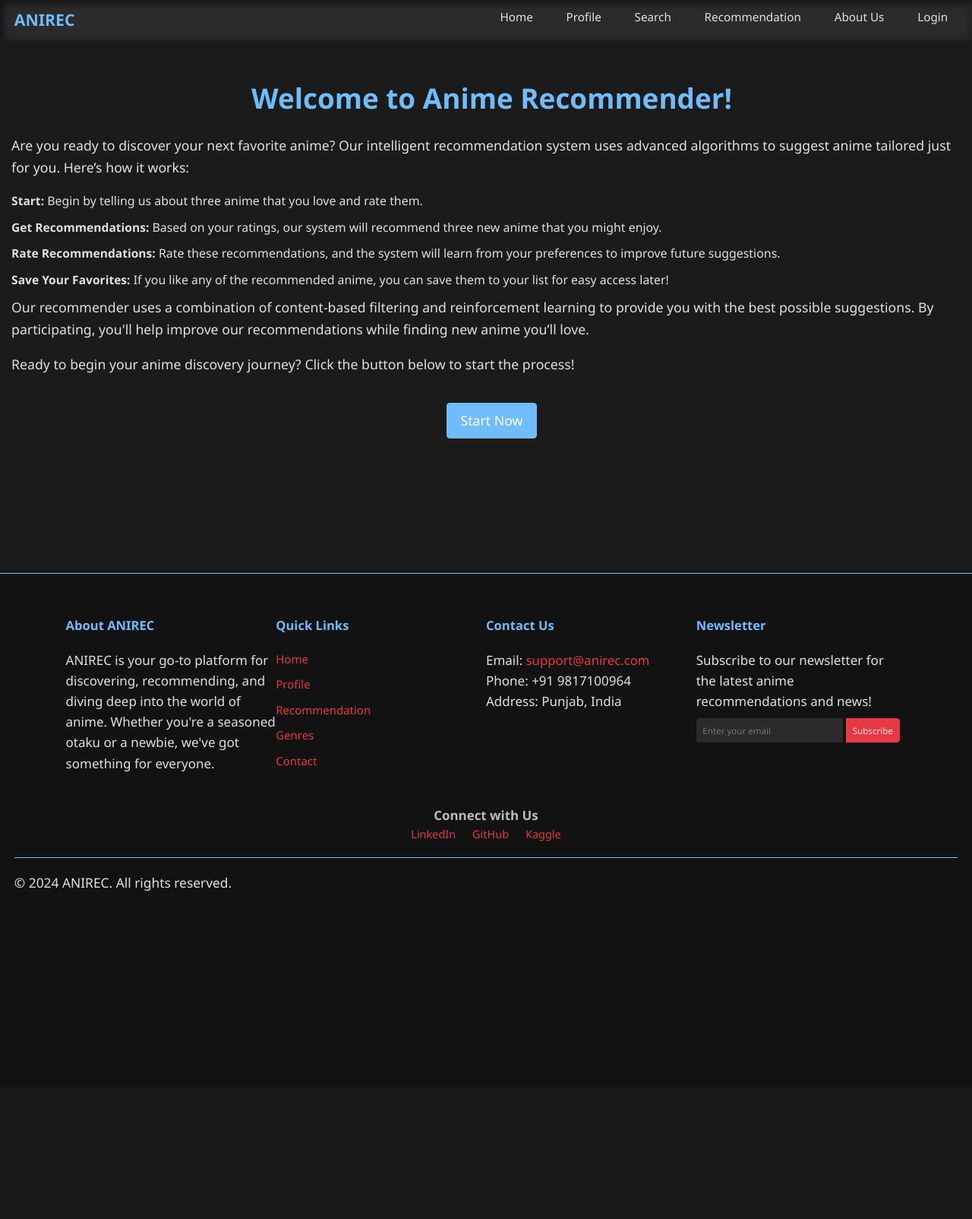
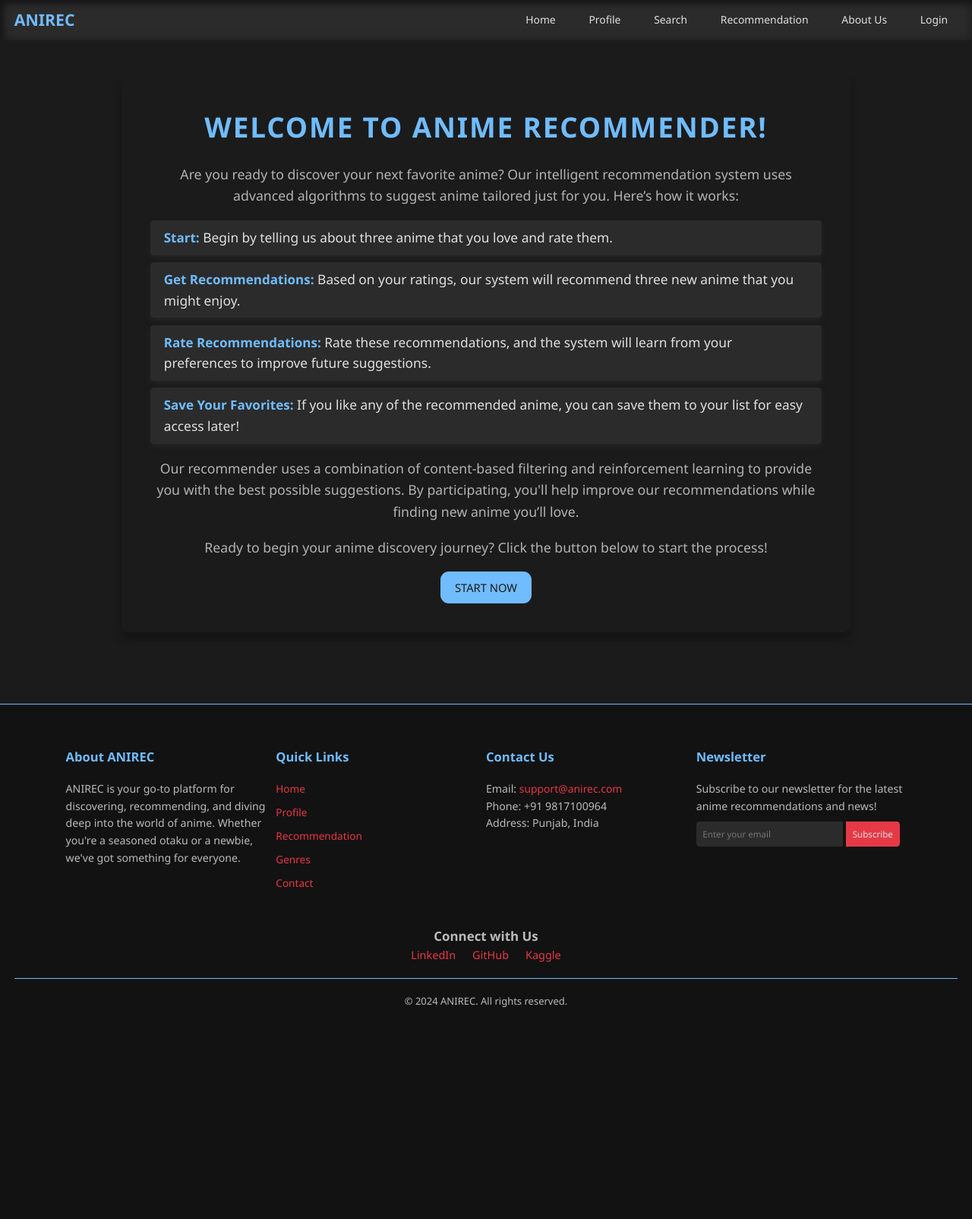
Before and after one commit to Mridul-23/Anirec_w, a Django app: page /anirec/start/ in a window 1280 px wide. Shown: the whole page at 76% size. Before the commit the page ends 1173 px from the top, so only its background shows below. Run offline with Django 5.2, Linux system fonts and the light colour scheme; parts of the project's set-up code (start-up, migrations or seed data) failed here and were passed over; some libraries are stand-ins or nearby versions.

Commit message:
some changes (maybe)

```diff
--- a/anime/static/anime/css/home.css
+++ b/anime/static/anime/css/home.css
@@ -22,6 +22,7 @@
     -webkit-text-fill-color: transparent;
     -webkit-background-clip: text;
     background-clip: text;
+    -webkit-user-select: none;
     user-select: none;
 }
 
--- a/anirec/recommender.py
+++ b/anirec/recommender.py
@@ -1,57 +1,52 @@
 import numpy as np
 import pickle
-import pandas as pd
 
-anidf = pd.read_csv(r"C:\Users\HP\Desktop\Projects\Anirec (Cli)\Anirec\data\preprocessed_ani_data.csv")
-with open(r'similarity_matrix.pkl', 'rb') as f:
-    similarity_matrix = pickle.load(f)
 
-round_no = 0
-user_history_dict = {
-    'already_recommended': [],
-    'arm1': {'anime': [], 'rating': [], 't': 1},
-    'arm2': {'anime': [], 'rating': [], 't': 1},
-    'arm3': {'anime': [], 'rating': [], 't': 1}
-}
-
-def user_history(temp_dict, arm):
-    """Update user history with anime and ratings."""
-    global user_history_dict, round_no
-    round_no += 1
-    if 'anime' in temp_dict:
-        user_history_dict['already_recommended'].extend(temp_dict['anime'])
-        user_history_dict[f'arm{arm}']['anime'].extend(temp_dict['anime'])
-        user_history_dict[f'arm{arm}']['rating'].extend(temp_dict['rating'])
-    else:
-        for i in range(3):
-            user_history_dict['already_recommended'].extend(temp_dict[f'arm{i+1}']['anime'])
-            user_history_dict[f'arm{i+1}']['anime'].extend(temp_dict[f'arm{i+1}']['anime'])
-            user_history_dict[f'arm{i+1}']['rating'].extend(temp_dict[f'arm{i+1}']['rating'])
-
-def UCB():
-    """Use UCB algorithm to choose the best arm."""
-    global user_history_dict, round_no
-    ucb_values = []
+def UCB(session):
+    if 'user_history_dict' not in session:
+        session['user_history_dict'] = {}
+    user_history_dict = session['user_history_dict']
+    round_no = session['round_no']
+    ucb_values = {}
     for i in range(3):
         t = user_history_dict[f'arm{i+1}']['t']
         ratings = user_history_dict[f'arm{i+1}']['rating']
-        avg_rating = sum(ratings) / len(ratings) if ratings else 0
-        exploration_term = np.sqrt(2 * np.log(round_no) / t)
-        ucb_values.append((i+1, avg_rating + exploration_term))
-    return max(ucb_values, key=lambda x: x[1])[0]
+        average_rating = sum(ratings) / len(ratings)
+        exploration_term = np.sqrt(2*(np.log(round_no))/t)
+        ucb_values[i+1] = average_rating + exploration_term
 
-def recommend(arm):
-    """Recommend anime based on user history and similarity matrix."""
-    global user_history_dict
+    arm = max(ucb_values, key=ucb_values.get)
+    recommendations = recommend(session, arm)
+    round_no += 1
+    user_history_dict[f'arm{arm}']['t'] += 1
+    user_history_dict['already_recommended'].extend(recommendations)
+
+
+    session['user_history_dict'] = user_history_dict
+    session['round_no'] = round_no
+    session['previous_arm'] = arm
+
+    return recommendations
+
+
+
+def recommend(session, arm):
+    with open(r'similarity_matrix.pkl', 'rb') as f:
+        similarity_matrix = pickle.load(f)
+    user_history_dict = session['user_history_dict']
     similar_anime = []
     anime_list = []
 
-    for shown in user_history_dict[f'arm{arm}']['anime']:
+    arm_shows = user_history_dict[f'arm{arm}']['anime']
+    same_shows = len(arm_shows)
+
+    for shown in arm_shows:
         distances = similarity_matrix[shown]
-        anime_list.extend(sorted(list(enumerate(distances)), reverse=True, key=lambda x: x[1])[1:10])
+        similar_anime.extend(sorted(list(enumerate(distances)), reverse=True, key = lambda x:x[1])[same_shows:100])
 
-    similar_anime.extend(sorted(anime_list, reverse=True, key=lambda x:x[1]))
-    anime_list = [i[0] for i in similar_anime]
+    anime_list.extend([i[0] for i in similar_anime])
     recommendations = [i for i in anime_list if i not in user_history_dict['already_recommended']][:3]
 
+    user_history_dict[f'arm{arm}']['anime'].extend(recommendations)
+
     return recommendations
--- a/anirec/static/anirec/css/start.css
+++ b/anirec/static/anirec/css/start.css
@@ -1,47 +1,68 @@
-/* Ensure these styles are added to your base CSS file or a specific CSS file for start.html */
-.container {
+.recommender-container {
+    background-color: var(--primary-bg);
+    padding: 40px;
+    border-radius: 10px;
+    box-shadow: 0 10px 10px var(--shadow-dark);
+    max-width: 75%;
+    margin: 50px auto;
+    margin-bottom: 100px;
     text-align: center;
-    margin-top: 50px;
-    margin-left: 1em;
+    color: var(--text-color);
 }
 
-h1 {
-    font-size: 2.5rem;
+.recommender-title {
+    font-size: 2.5em;
+    margin-bottom: 20px;
     color: var(--highlight-color);
-    margin-bottom: 20px;
+    text-transform: uppercase;
+    letter-spacing: 2px;
 }
 
-p {
-    font-size: 1.2rem;
-    color: var(--text-color);
+.recommender-description {
+    font-size: 1.2em;
+    line-height: 1.6;
     margin-bottom: 20px;
+    color: var(--text-light);
+}
+
+.recommender-steps {
+    list-style-type: none;
+    padding: 0;
+    margin: 20px 0;
+}
+
+.recommender-steps li {
+    font-size: 1.2em;
+    background-color: var(--secondary-bg);
+    padding: 10px 20px;
+    margin: 10px 0;
+    border-radius: 5px;
+    box-shadow: 0 4px 8px var(--shadow-light);
     text-align: left;
 }
 
-ul {
-    list-style-type: none;
-    padding: 0;
+.recommender-steps li strong {
+    color: var(--highlight-color);
+    font-weight: bold;
 }
 
-ul li {
-    font-size: 1.1rem;
-    margin-bottom: 10px;
-    text-align: left;
+.recommender-btn {
+    display: inline-block;
+    padding: 10px 20px;
+    font-size: 1em;
+    text-transform: uppercase;
+    background-color: var(--highlight-color);
+    color: var(--primary-bg);
+    border: none;
+    font-weight: 500;
+    border-radius: 0.75em;
+    text-decoration: none;
+    transition: background-color 0.25s ease,
+    color 0.25s ease, transform 0.25s ease;
 }
 
-.btn {
-    display: inline-block;
-    padding: 10px 20px;
-    font-size: 1.2rem;
-    color: #fff;
-    background-color: var(--highlight-color);
-    text-decoration: none;
-    border-radius: 5px;
-    margin-top: 1em;
-    margin-bottom: 10em;
-    transition: background-color 0.3s;
+.recommender-btn:hover {
+    background-color: var(--accent-color);
+    color: var(--text-color);
+    transform: scale(0.975);
 }
-
-.btn:hover {
-    background-color: #77b0d4;
-}
--- a/anirec/templates/anirec/start.html
+++ b/anirec/templates/anirec/start.html
@@ -8,17 +8,17 @@
 {% endblock %}
 
 {% block content %}
-<div class="container">
-    <h1>Welcome to Anime Recommender!</h1>
-    <p>Are you ready to discover your next favorite anime? Our intelligent recommendation system uses advanced algorithms to suggest anime tailored just for you. Here’s how it works:</p>
-    <ul>
+<div class="recommender-container">
+    <h1 class="recommender-title">Welcome to Anime Recommender!</h1>
+    <p class="recommender-description">Are you ready to discover your next favorite anime? Our intelligent recommendation system uses advanced algorithms to suggest anime tailored just for you. Here’s how it works:</p>
+    <ul class="recommender-steps">
         <li><strong>Start:</strong> Begin by telling us about three anime that you love and rate them.</li>
         <li><strong>Get Recommendations:</strong> Based on your ratings, our system will recommend three new anime that you might enjoy.</li>
         <li><strong>Rate Recommendations:</strong> Rate these recommendations, and the system will learn from your preferences to improve future suggestions.</li>
         <li><strong>Save Your Favorites:</strong> If you like any of the recommended anime, you can save them to your list for easy access later!</li>
     </ul>
-    <p>Our recommender uses a combination of content-based filtering and reinforcement learning to provide you with the best possible suggestions. By participating, you'll help improve our recommendations while finding new anime you’ll love.</p>
-    <p>Ready to begin your anime discovery journey? Click the button below to start the process!</p>
-    <a href="{% url 'anirec:recommender' %}" class="btn btn-primary">Start Now</a>
+    <p class="recommender-description">Our recommender uses a combination of content-based filtering and reinforcement learning to provide you with the best possible suggestions. By participating, you'll help improve our recommendations while finding new anime you’ll love.</p>
+    <p class="recommender-description">Ready to begin your anime discovery journey? Click the button below to start the process!</p>
+    <a href="{% url 'anirec:recommender' %}" class="recommender-btn btn-primary">Start Now</a>
 </div>
 {% endblock %}
--- a/anirec/urls.py
+++ b/anirec/urls.py
@@ -5,5 +5,7 @@
 
 urlpatterns = [
     path('start/', views.start, name='start'),
-    path('recommender/', views.recommendation_process, name='recommender')
+    path('search/', views.search_anime, name='search_anime'),
+    path('recommender/', views.recommender_view, name='recommender'),
+    path('recommendations/', views.get_recommendations, name='recommendations'),
 ]
--- a/anirec/views.py
+++ b/anirec/views.py
@@ -1,13 +1,72 @@
+import json
+from .recommender import UCB
+from django.http import JsonResponse
+from anime.models import GeneralData
 from django.shortcuts import render, redirect
-from .recommender import recommend, user_history, UCB
-# Create your views here.
+from django.views.decorators.csrf import csrf_exempt
+from django.views.decorators.http import require_GET
+from django.contrib.auth.decorators import login_required
+from .session_helpers import initialize_user_history, update_user_history
+
 def start(request):
     if request.method == 'POST':
         return redirect('recommendation_process')
 
     return render(request, 'anirec/start.html')
 
+@require_GET
+def search_anime(request):
+    name = request.GET.get('name')
+    payload = []
 
-def recommendation_process(request):
-    # yet to make this view
-    return render(request, 'anirec/recommender.html')
+    if name:
+        names_english_objs = GeneralData.objects.filter(name_english__icontains=name)
+        for obj in names_english_objs:
+            payload.append(obj.name_english)
+
+    return JsonResponse({'status': 200, 'data': payload})
+
+@login_required(login_url='user:login')
+def recommender_view(request):
+    if request.method == 'GET':
+        return render(request, 'anirec/recommender.html')
+
+    if request.method == 'POST':
+        data = json.loads(request.body)
+        initialize_user_history(request.session, data)
+
+        return JsonResponse({'status': 'success', 'message': 'Data processed successfully'})
+
+@login_required(login_url='user:login')
+def get_recommendations(request):
+
+    if request.method == 'GET':
+        recommendations = UCB(request.session)
+        context = {
+            'data' : []
+        }
+
+        for anime in recommendations:
+            context['data'].append(GeneralData.objects.filter(unique_id=anime).first())
+
+
+        return render(request, 'anirec/recommendations.html', context=context)
+    else :
+        show1_rating = int(request.POST.get('show1_rating'))
+        show2_rating = int(request.POST.get('show2_rating'))
+        show3_rating = int(request.POST.get('show3_rating'))
+
+        if not (1 <= show1_rating <= 5) or not (1 <= show2_rating <= 5) or not (1 <= show3_rating <= 5):
+            return JsonResponse({'status': 'failed', 'message': 'Ratings must be between 1 and 5.'}, status=400)
+
+        update_user_history(request.session, show1_rating, show2_rating, show3_rating)
+
+        recommendations = UCB(request.session)
+        context = {
+            'data' : []
+        }
+
+        for anime in recommendations:
+            context['data'].append(GeneralData.objects.filter(unique_id=anime).first())
+
+        return render(request, 'anirec/recommendations.html', context=context)
--- a/user/static/user/css/user_home.css
+++ b/user/static/user/css/user_home.css
@@ -17,6 +17,7 @@
     -webkit-text-fill-color: transparent;
     -webkit-background-clip: text;
     background-clip: text;
+    -webkit-user-select: none;
     user-select: none;
 }
 
@@ -56,6 +57,8 @@
 }
 
 .anime-card {
+    cursor: pointer;
+    -webkit-user-select: none;
     user-select: none;
     padding: 20px;
     max-width: 250px;
@@ -63,12 +66,11 @@
     border-radius: 10px;
     overflow: hidden;
     box-shadow: 0 4px 8px var(--shadow-dark);
-    transform: rotate(1.5deg);
     transition: all 0.25s ease-in-out;
 }
 
 .anime-card:hover {
-    transform: rotate(-1.5deg);
+    transform: translateY(-5px);
 }
 
 .anime-image {
```
Also changed, not shown: anirec/session_helpers.py (added, +46 -0 lines), anirec/static/anirec/js/recommender.js (added, +54 -0 lines), anirec/templates/anirec/recommendation.html (added, +49 -0 lines), anirec/templates/anirec/recommender.html (+47 -1 lines), anirec/static/anirec/js/recommendation.js (added), 1 other file.
